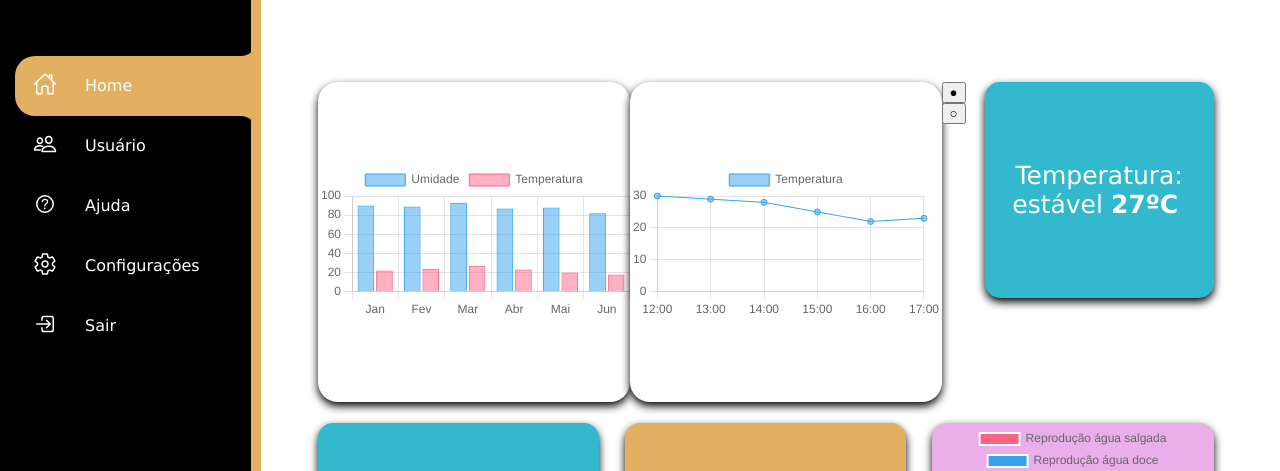
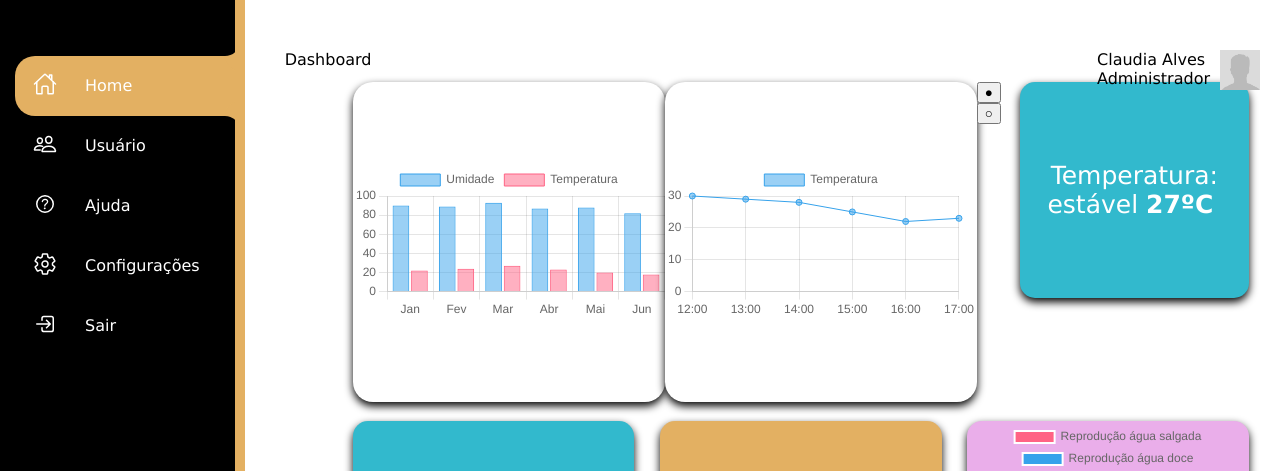
Before and after one commit to MiotSPTech/projeto_PI_Miot, a plain HTML site: page Site Institucional/Dashboard.html in a window 1280 px wide. Shown: the top 471 px of the page. Drawn offline with nearby package versions, Linux system fonts and the light colour scheme.

Commit message:
topo da dash

```diff
--- a/Site Institucional/Dashboard.html
+++ b/Site Institucional/Dashboard.html
@@ -1,5 +1,6 @@
 <!DOCTYPE html>
 <html lang="en">
+
 <head>
   <meta charset="UTF-8">
   <meta name="viewport" content="width=device-width, initial-scale=1.0">
@@ -8,6 +9,7 @@
   <link rel="shortcut icon" href="imagens/favicon2.ico" type="image/x-icon">
   <script src="https://cdn.jsdelivr.net/npm/chart.js"></script>
 </head>
+
 <body class="container">
   <div class="container">
     <div class="navigation">
@@ -49,6 +51,14 @@
       </ul>
     </div>
 
+    <div class="rodape">
+      Dashboard
+    </div>
+    <div class="filho">
+      Claudia Alves <br>
+      Administrador
+      <img src="Imagem/foto_perfil.webp" alt="">
+    </div>
 
     <div class="dash">
 
@@ -61,7 +71,7 @@
           <canvas id="grafico_linha_temperatura"></canvas>
         </div>
         <span id="span_btn">
-                      <button  onclick="temperatura()">
+          <button onclick="temperatura()">
             ●
           </button>
           <button onclick="umidade()">
@@ -102,7 +112,7 @@
 
   <script>
     const list = document.querySelectorAll('.list');
-        function activeLink(){
+    function activeLink() {
       list.forEach((item) =>
         item.classList.remove('active'));
       this.classList.add('active');
@@ -198,9 +208,10 @@
 
 
 </script>
+
 </html>
 <script>
-  function temperatura(){
+  function temperatura() {
     trocar_grafico.innerHTML = `
         <canvas id="grafico_temperatura"></canvas>`;
 
@@ -242,7 +253,7 @@
                     </span>`;
   }
 
-      function umidade(){
+  function umidade() {
     trocar_grafico.innerHTML = `
         <canvas id="grafico_umidade"></canvas>`;
 
--- a/Site Institucional/css/dash.css
+++ b/Site Institucional/css/dash.css
@@ -17,6 +17,29 @@ body{
     align-items: center;
     justify-content: center;
 }
+
+.rodape  {
+    display: flex;
+    position: relative;
+    top: 50px;
+    left: 50px;
+}
+
+.filho {
+    display: flex;
+    position: fixed;
+    top: 50px;
+    right: 70px;
+}
+.filho img{
+    display: flex;
+    position: fixed;
+    width: 40px;
+    height: 40px;
+    top: 50px;
+    right: 20px;
+}
+
 .alinhar{
     margin-top: 2%;
     display: flex;
--- a/Site Institucional/css/nossos_sensores.css
+++ b/Site Institucional/css/nossos_sensores.css
@@ -11,12 +11,12 @@ html {
     scroll-behavior: smooth;
 }
 
-.container{
+.container1{
     width: 100vw;
     display: flex;
     flex-direction: row;
     height: 650px;
-    position: relative;
+    background-color: white;
 }
 .divisao{
     width: 50vw;
```
Also changed, not shown: Site Institucional/css/home_navbar.css (+9 -2 lines), Site Institucional/css/sobre_nos.css (+12 -0 lines), Site Institucional/index.html (+14 -7 lines), Site Institucional/Imagem/foto_perfil.webp (added). Lines whose indentation alone changed are shown as unchanged.
